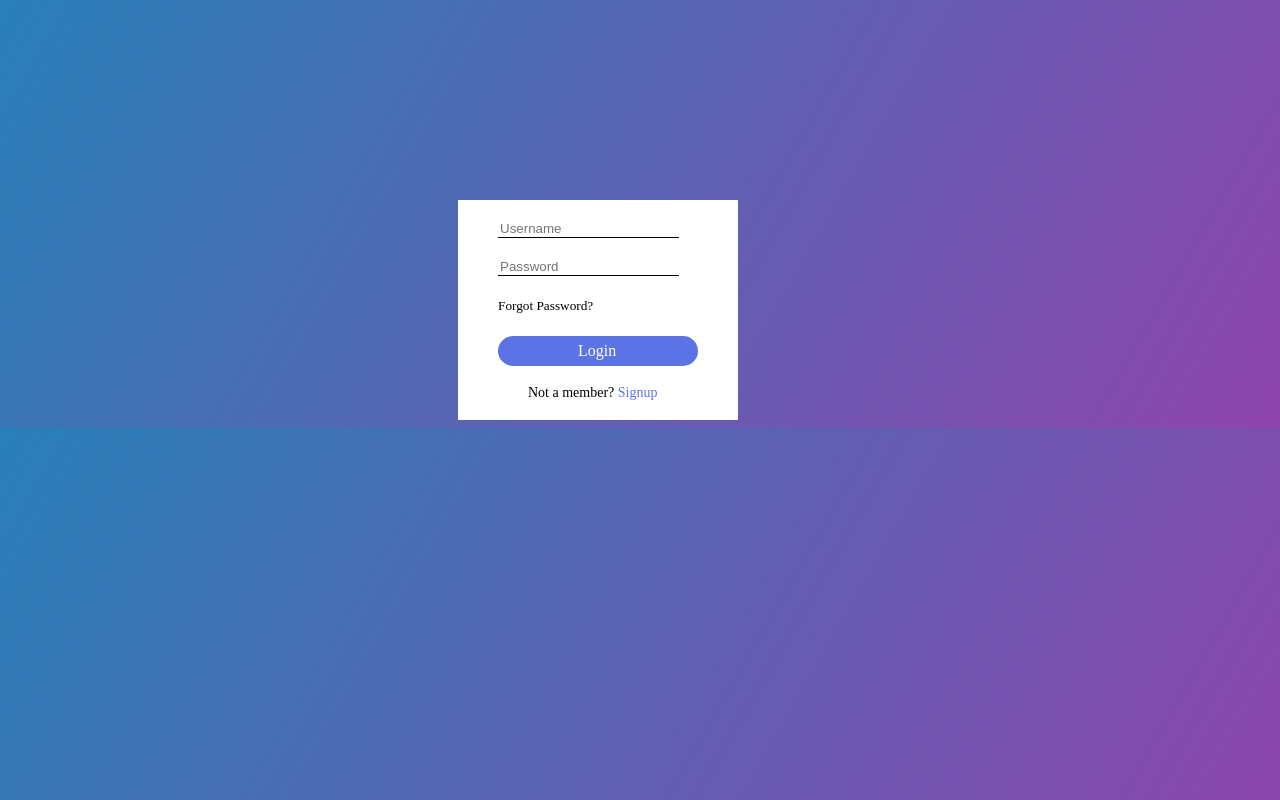
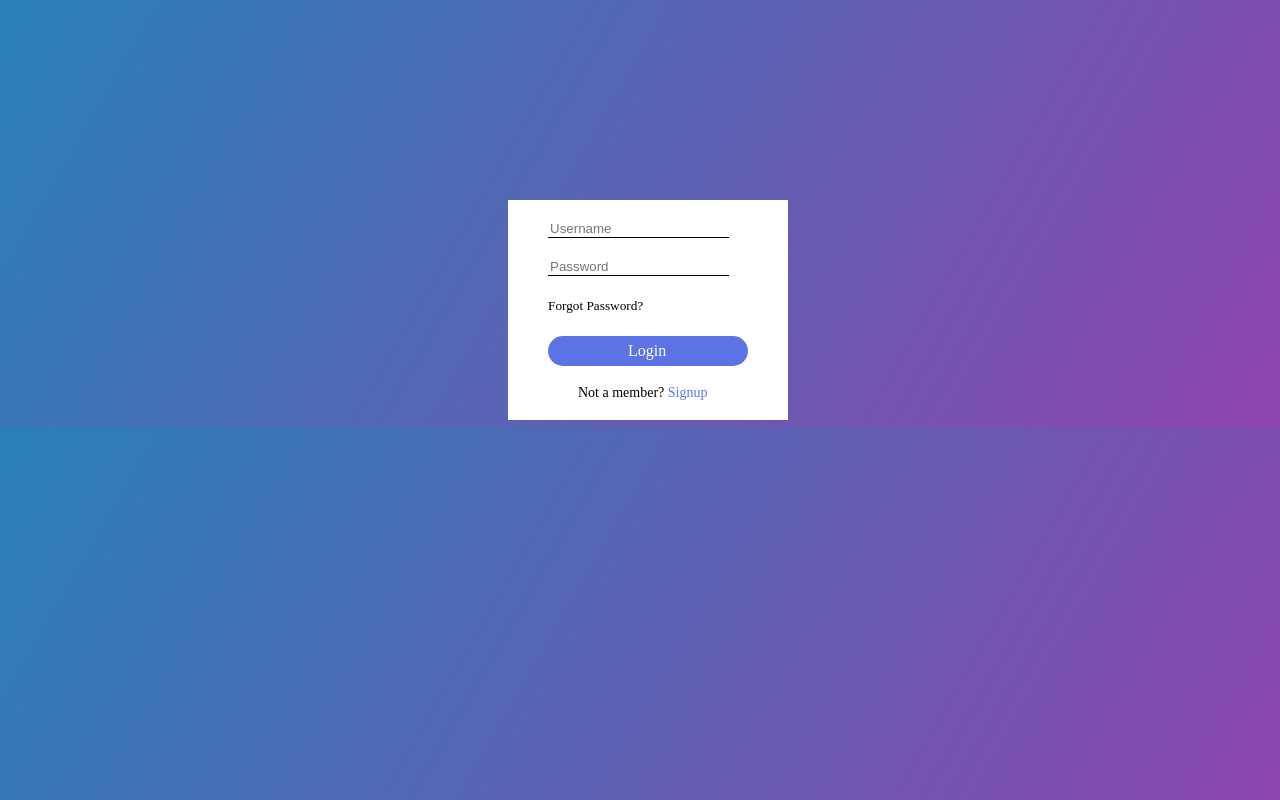
Before and after one commit to zaid6751/logo2, a plain HTML site: page index.html in a window 1280 px wide. Drawn offline with Linux system fonts and the light colour scheme.

Commit message:
Update index.html

```diff
--- a/index.html
+++ b/index.html
@@ -12,7 +12,7 @@
                     width:280px;
                     height:220px;
                     background-color:#FFF;
-                    margin-left:450px;
+                    margin-left:500px;
                     margin-top:200px;
                  }
 
```
